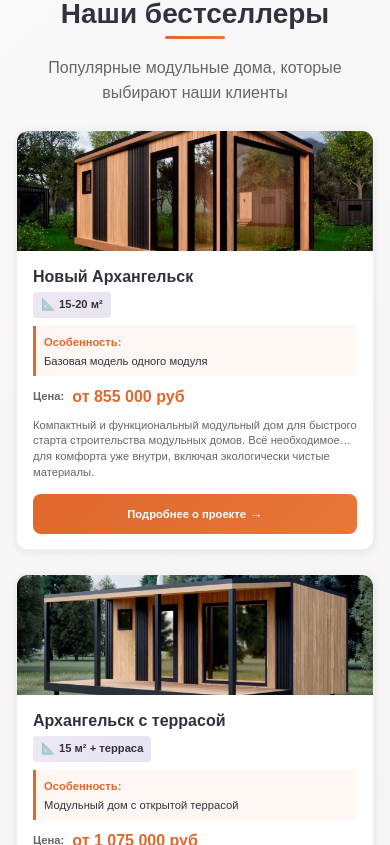
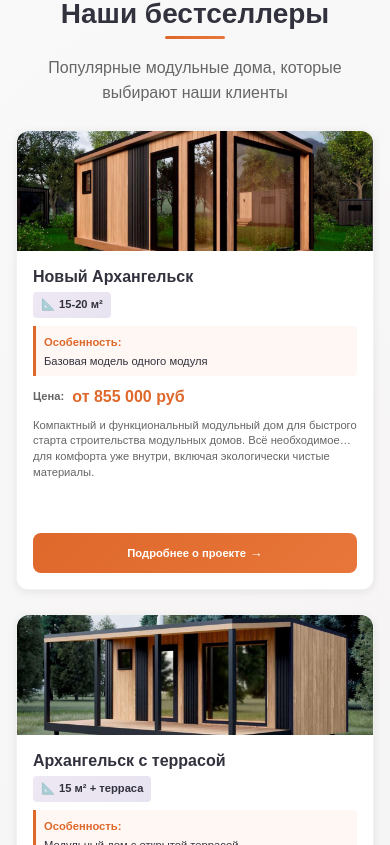
Before and after one commit to litvinenko88/Easy-House, a Next.js app: page / in a window 390 px wide. Shown: the part 1839-2684 px from the top of the page. Built offline with nearby package versions, Linux system fonts and the light colour scheme; a web font is replaced by a local one.

Commit message:
Карточки

```diff
--- a/src/components/Bestsellers/Bestsellers.module.css
+++ b/src/components/Bestsellers/Bestsellers.module.css
@@ -78,14 +78,13 @@
 .card {
   background: var(--color-white);
   border-radius: var(--border-radius-lg);
-  overflow: hidden;
   box-shadow: 0 2px 8px rgba(0, 0, 0, 0.08);
   transition: all var(--transition-normal);
   cursor: pointer;
   opacity: 0;
   transform: translateY(30px);
   position: relative;
-  height: 480px;
+  height: 520px;
   display: flex;
   flex-direction: column;
   border: 1px solid rgba(0, 0, 0, 0.05);
@@ -113,6 +112,7 @@
   height: 160px;
   overflow: hidden;
   flex-shrink: 0;
+  border-radius: var(--border-radius-lg) var(--border-radius-lg) 0 0;
 }
 
 .image {
@@ -166,7 +166,8 @@
   padding: var(--spacing-md);
   display: flex;
   flex-direction: column;
-  flex: 1;
+  height: 360px;
+  overflow: visible;
 }
 
 .cardHeader {
@@ -254,11 +255,11 @@
   font-size: var(--text-size-sm) !important;
   line-height: 1.4;
   margin-bottom: var(--spacing-sm);
+  flex-grow: 1;
   display: -webkit-box;
   -webkit-line-clamp: 4;
   -webkit-box-orient: vertical;
   overflow: hidden;
-  min-height: 60px;
 }
 
 .button {
@@ -388,7 +389,11 @@
   }
 
   .card {
-    height: 460px;
+    height: 500px;
+  }
+
+  .content {
+    height: 340px;
   }
 }
 
@@ -403,7 +408,11 @@
   }
 
   .card {
-    height: 440px;
+    height: 480px;
+  }
+
+  .content {
+    height: 340px;
   }
 
   .cardHeader {
@@ -442,15 +451,16 @@
   }
 
   .card {
-    height: 420px;
+    height: 460px;
+  }
+
+  .content {
+    height: 340px;
+    padding: var(--spacing-sm);
   }
 
   .imageContainer {
     height: 120px;
-  }
-
-  .content {
-    padding: var(--spacing-sm);
   }
 
   .feature {
@@ -467,60 +477,3 @@
     min-width: 140px;
   }
 }
-
-/* Анимации */
-@keyframes fadeInUp {
-  from {
-    opacity: 0;
-    transform: translateY(20px);
-  }
-  to {
-    opacity: 1;
-    transform: translateY(0);
-  }
-}
-
-.card:focus-visible {
-  animation: none;
-}
-
-/* Улучшенная доступность */
-@media (prefers-reduced-motion: reduce) {
-  .card,
-  .image,
-  .imageOverlay,
-  .viewMore,
-  .button,
-  .buttonIcon,
-  .header {
-    transition: none;
-    animation: none;
-  }
-
-  .card.visible {
-    transform: none;
-  }
-
-  .card:hover {
-    transform: none;
-  }
-
-  .card:hover .image {
-    transform: none;
-  }
-}
-
-/* Высокий контраст */
-@media (prefers-contrast: high) {
-  .card {
-    border: 2px solid var(--color-primary);
-  }
-
-  .button {
-    border: 2px solid var(--color-white);
-  }
-
-  .feature {
-    border-left-width: 4px;
-  }
-}
```
